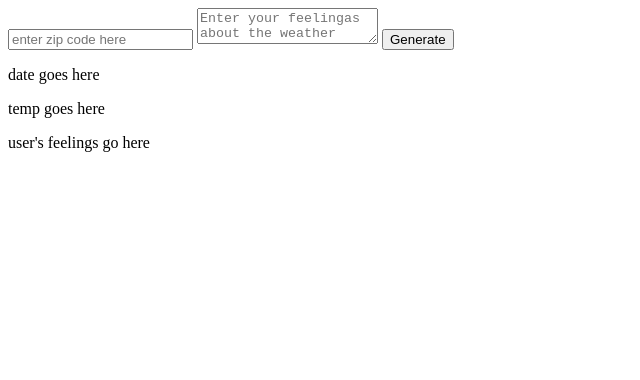
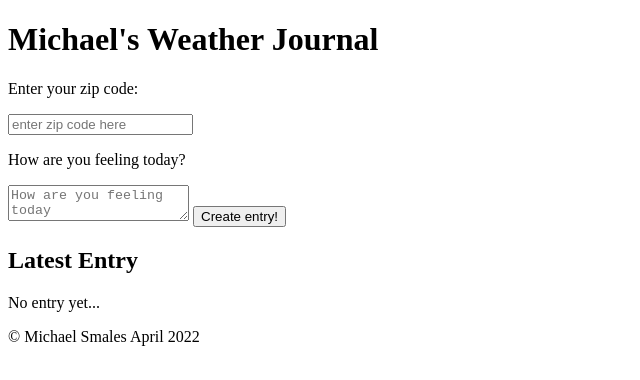
Before and after one commit to mwsmales/weather-journal-2, a website: page website/index.html in a window 1280 px wide. Shown: the whole page, without its empty margins (0-640 px from the left). Drawn offline with Linux system fonts and the light colour scheme.

Commit message:
update HTML elements

```diff
--- a/website/app.js
+++ b/website/app.js
@@ -4,8 +4,7 @@ const baseUrl = "https://api.openweathermap.org/data/2.5/weather?";
 const geoBaseUrl = "http://api.openweathermap.org/geo/1.0/zip?";
 
 // TODOs
-// Dynamically add content to the webpage (from the most recent entry)
-// convert the unix timestamp from the API to a javascript date object
+// convert the unix timestamp from the API to a javascript date object -> complicated bc. it gets sent to the server as a json object?
 // Style the HTML page
 // add additional HTML elements which have previous day's zip, temperature and feelings
 // sort out the arrow functions: understand how parameters are passed from one then statement to the next
@@ -136,7 +135,7 @@ function updateUI(projectData) {
     const temp = projectData['data'][projectDataLength-1]['temp'];
     const content = projectData['data'][projectDataLength-1]['content'];
     console.log(date);
-    document.getElementById('date').innerHTML = `Date: ${date}`;
-    document.getElementById('temp').innerHTML = `Temp: ${temp}`;
-    document.getElementById('content').innerHTML = `Your feelings: ${content}`;
+    document.getElementById('date').innerHTML = `<p><strong>Date:</strong> ${date}</p>`;
+    document.getElementById('temp').innerHTML = `<p><strong>Temp:</strong> ${temp}F</p>`;
+    document.getElementById('content').innerHTML = `<p><strong>Your feelings:</strong> ${content}</p>`;
 }
--- a/website/index.html
+++ b/website/index.html
@@ -3,19 +3,24 @@
     <head>
         <meta charset="utf-8"/>
         <meta content="width-device-width, initial-scale=1" name="viewport"/>
-        <link rel="stylesheet". type="css/text", href="./styles.css">
+        <link rel="stylesheet" href="./styles.css">
     </head>
     <body>
+        <header><h1>Michael's Weather Journal</h1></header>
         <div id="inputHolder">
+            <p>Enter your zip code:</p>
             <input placeholder="enter zip code here" id="zip">
-            <textarea id="feelings" placeholder="Enter your feelingas about the weather"></textarea>
-            <button id="generate">Generate</button>
+            <p>How are you feeling today?</p>
+            <textarea id="feelings" placeholder="How are you feeling today"></textarea>
+            <button id="generate">Create entry!</button>
         </div>
         <div id="entryHolder">
-            <div id="date"><p>date goes here</p></div>
-            <div id="temp"><p>temp goes here</p></div>
-            <div id="content"><p>user's feelings go here</p></div>
+            <h2>Latest Entry</h2>
+            <div id="date"><p>No entry yet...</p></div>
+            <div id="temp"></div>
+            <div id="content"></div>
         </div>
+        <footer class="footer"><p>&copy Michael Smales April 2022</p></footer>
     </body>
     <script src="./app.js"></script>
 </html>
```
Also changed, not shown: website/styles.css (+9 -0 lines).
